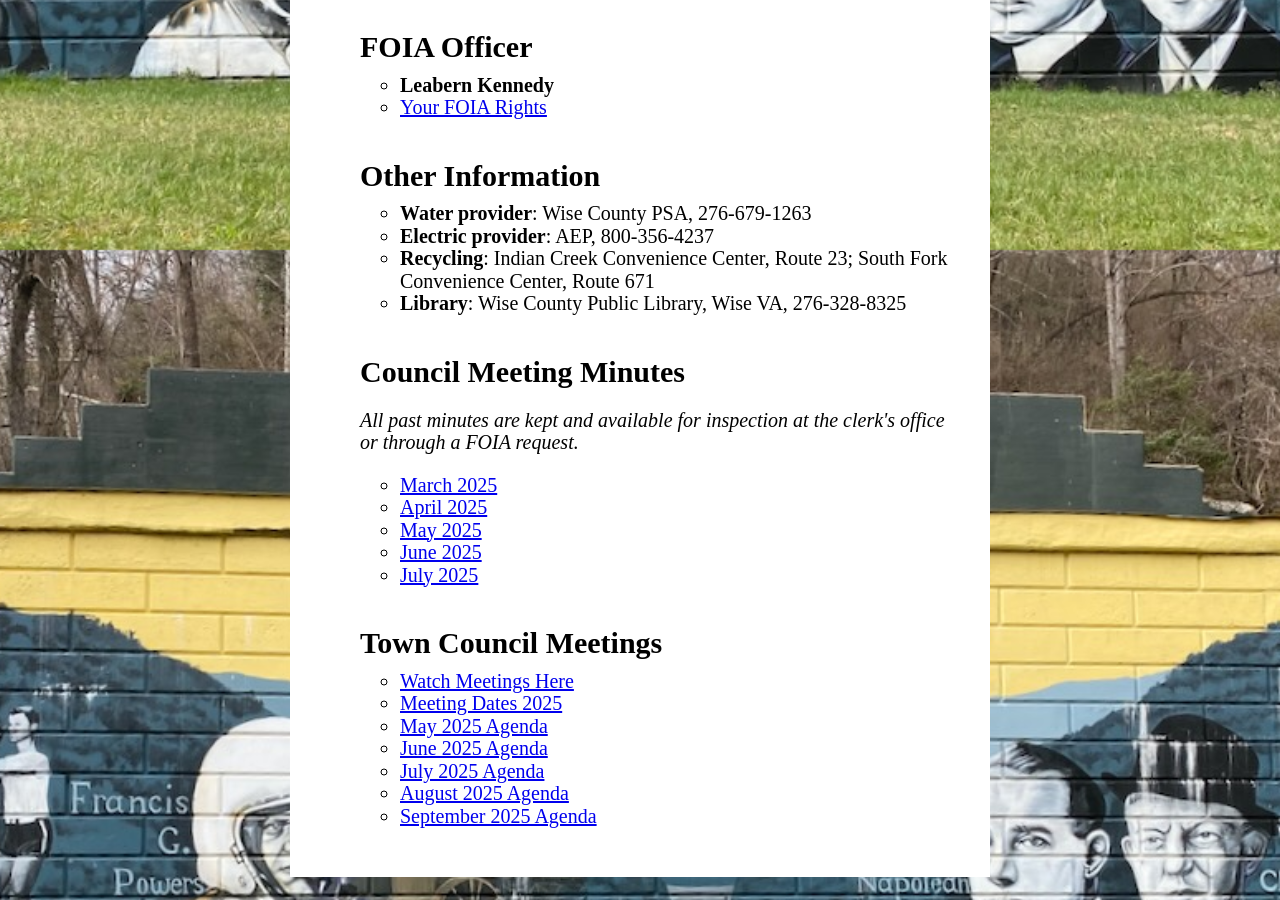
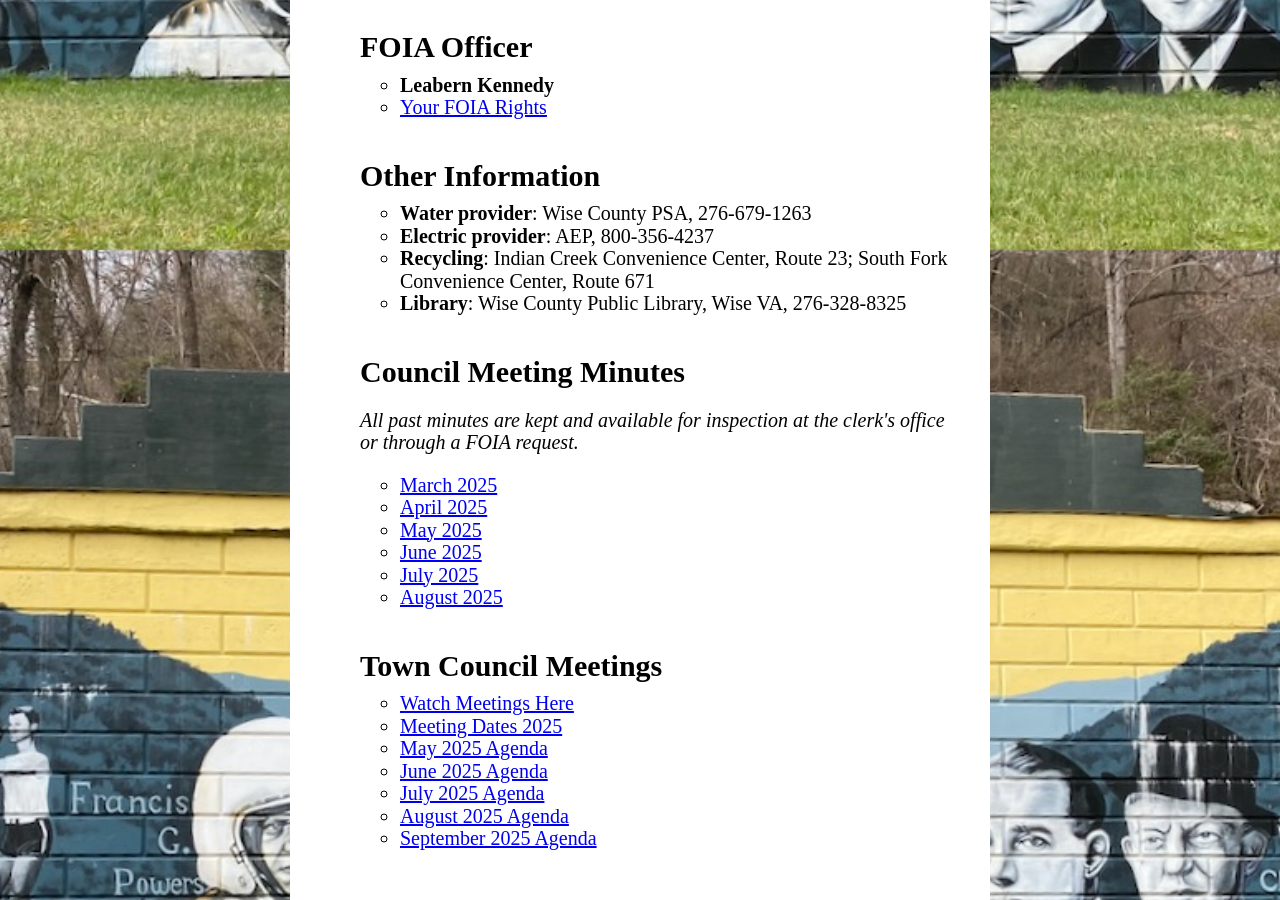
Before and after one commit to poundva/poundva.github.io, a Jekyll site: the page built from index.html, in a window 1280 px wide and 900 px high, scrolled down 3350 px. Built offline with Jekyll 4.4.1, drawn with Linux system fonts in a browser that asks for light colours; some web fonts are replaced.

Commit message:
Update index.html

```diff
--- a/index.html
+++ b/index.html
@@ -103,6 +103,7 @@ title: Home
     <li><a href="forms/May 2025 Minutes.pdf">May 2025</a></li>
     <li><a href="forms/1669_001.pdf">June 2025</a></li>
     <li><a href="forms/July 2025 Meeting Minutes.pdf">July 2025</a></li>
+    <li><a href="minutes/AUGUST 2025 MINUTES.pdf">August 2025</a></li>
 </ul>
 
 <h1>Town Council Meetings</h1>
```
